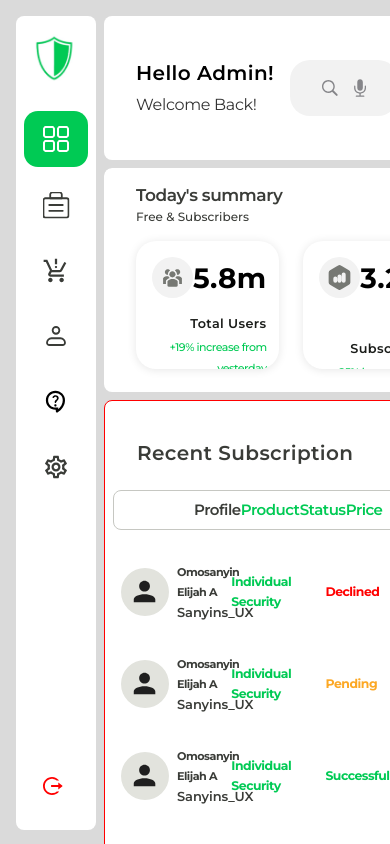
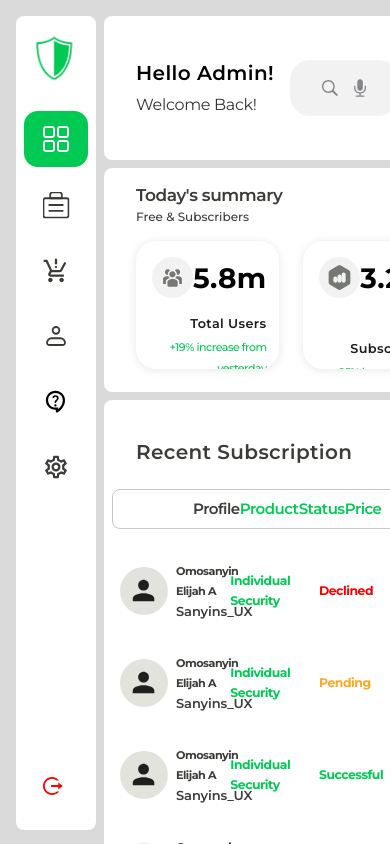
Before and after one commit to TrackMe-NG/dashboard_main, a React (Vite) app: page / in a window 390 px wide. Built offline with nearby package versions, Linux system fonts and the light colour scheme.

Commit message:
style: updated subscription responsive styles

```diff
--- a/src/styles/subscription.scss
+++ b/src/styles/subscription.scss
@@ -1,9 +1,9 @@
 .subscription {
   background: $white;
-  height: auto;
+  height: 100%;
+  max-height: auto;
   border-radius: 0.5rem;
   overflow-y: hidden;
-  border: 1px solid red;
 
   &_inner {
     padding: 1rem 0.5rem;
@@ -71,7 +71,8 @@
 
     &_data {
       overflow: scroll;
-      max-height: 34vh;
+      height: 100%;
+      max-height: 37.5dvh;
       margin-block: 1.5rem 0;
       display: grid;
       gap: 1rem;
@@ -143,19 +144,31 @@
         }
 
         &_product {
-          width: 31%;
+          width: 26.5%;
+
+          @media screen and (min-width: 1400px) {
+            width: 31%;
+          }
+
           &.pageProductWidth {
             width: 44%;
           }
         }
 
         &_status {
-          width: 30.3%;
+          width: 23%;
+          @media screen and (min-width: 1400px) {
+            width: 28%;
+          }
 
           &.pageStatusWidth {
             width: fit-content;
           }
         }
+
+        &_price {
+          min-width: fit-content;
+        }
       }
     }
   }
```
